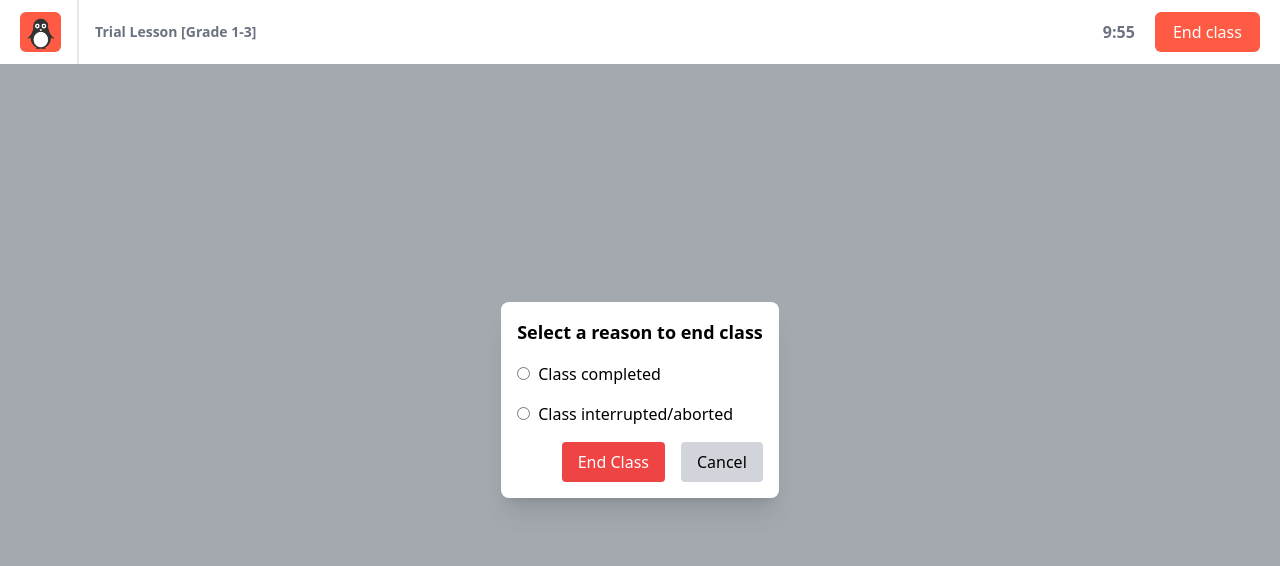
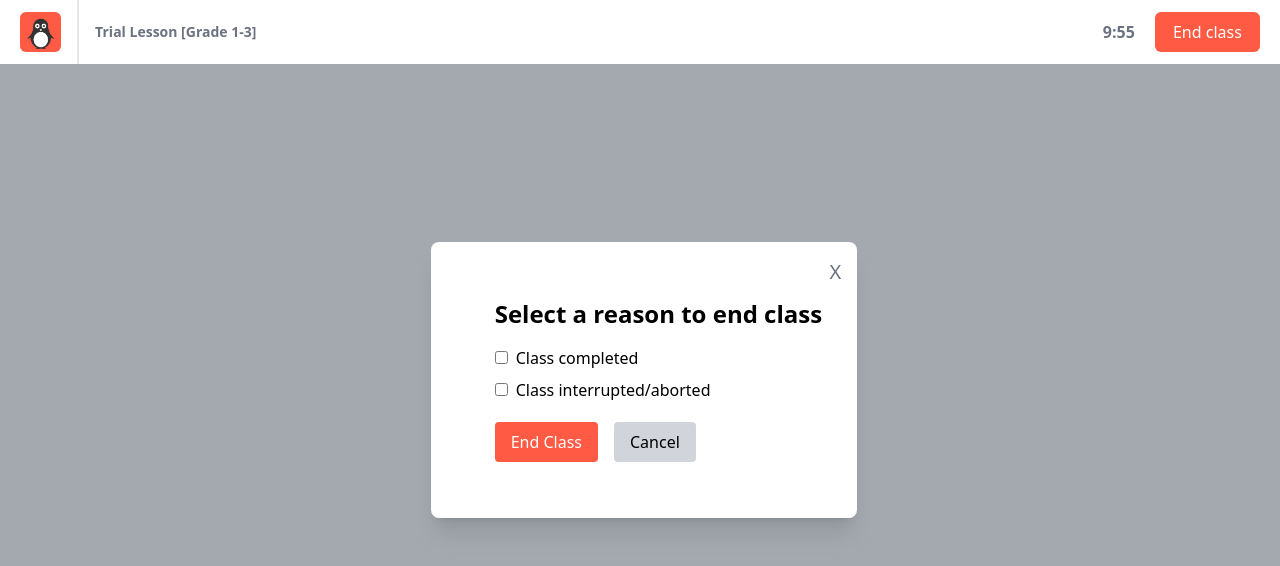
Before and after one commit to vvvardhan3/codingal-frontend, a React (Create React App) app: page / in a window 1280 px wide. Both pictures are taken after a click on the button "End class". Shown: the top 566 px of the page. Built offline with nearby package versions, Linux system fonts and the light colour scheme.

Commit message:
Next Steps

```diff
--- a/src/components/EndClassModal.js
+++ b/src/components/EndClassModal.js
@@ -1,11 +1,11 @@
-import React, { useState } from 'react';
+import React, { useState } from "react";
 
 const EndClassModal = ({ isOpen, onClose, onEndClass }) => {
-  const [reason, setReason] = useState('');
+  const [reason, setReason] = useState("");
+  const [otherReason, setOtherReason] = useState("");
 
   const handleSubmit = (e) => {
     e.preventDefault();
-    console.log("End class reason:", reason);
     onEndClass();
     onClose();
   };
@@ -13,35 +13,94 @@ const EndClassModal = ({ isOpen, onClose, onEndClass }) => {
   if (!isOpen) return null;
 
   return (
-    <div className="fixed inset-0 bg-gray-600 bg-opacity-50 flex justify-center items-center">
-      <div className="bg-white p-4 rounded-lg shadow-xl">
-        <h2 className="text-lg font-bold mb-4">Select a reason to end class</h2>
+    <div className="fixed inset-0 bg-gray-600 bg-opacity-50 flex  justify-center  items-center ">
+      <div className="bg-white pl-16 pr-4 py-4 ml-2 rounded-lg shadow-xl mb-10 w-1/3">
+        <div
+          onClick={onClose}
+          className="text-gray-500 text-xl text-right cursor-pointer mb-3 hover:text-gray-700 "
+        >
+          X
+        </div>
+        <h2 className="text-2xl font-bold mb-4 ">
+          Select a reason to end class
+        </h2>
         <form onSubmit={handleSubmit}>
-          <label className="block mb-4">
+          <label className="block mb-2 cursor-pointer">
             <input
-              type="radio"
+              type="checkbox"
               name="reason"
               value="Class completed"
-              checked={reason === 'Class completed'}
+
               onChange={(e) => setReason(e.target.value)}
-              className="mr-2"
+              className="mr-2 accent-custom-orange checkbox rounded-circle "
             />
             Class completed
           </label>
-          <label className="block mb-4">
+          <label className="block mb-2 cursor-pointer">
             <input
-              type="radio"
+              type="checkbox"
               name="reason"
               value="Class interrupted/aborted"
-              checked={reason === 'Class interrupted/aborted'}
+              checked={reason === "Class interrupted/aborted"}
               onChange={(e) => setReason(e.target.value)}
-              className="mr-2"
+              className="mr-2 accent-custom-orange"
             />
             Class interrupted/aborted
           </label>
-          <div className="flex justify-end space-x-4">
-            <button type="submit" className="px-4 py-2 bg-red-500 text-white rounded hover:bg-red-700">End Class</button>
-            <button type="button" onClick={onClose} className="px-4 py-2 bg-gray-300 text-black rounded hover:bg-gray-400">Cancel</button>
+          {reason === "Class interrupted/aborted" && (
+            <div className="ml-6 mb-4">
+              <label className="block">
+                <input type="checkbox" className="mr-2 mb-4 accent-custom-orange" />
+                Student didn't show up for the class.
+              </label>
+              <label className="block">
+                <input type="checkbox" className="mr-2 mb-4 accent-custom-orange" />
+                Student didn’t show any interest.
+              </label>
+              <label className="block">
+                <input type="checkbox" className="mr-2 mb-4 accent-custom-orange" />
+                Student got disconnected.
+              </label>
+              <label className="block">
+                <input type="checkbox" className="mr-2 mb-4 accent-custom-orange" />I
+                got disconnected.
+              </label>
+              <label className="block">
+                <input
+                  type="checkbox"
+                  name="reason"
+                  value="Other reason"
+                  checked={reason === "Other reason"}
+                  onChange={(e) => setReason(e.target.value)}
+                  className="mr-2 mb-4 accent-custom-orange"
+                />
+                Other reason
+              </label>
+              {reason === "Other reason" && (
+                <textarea
+                  value={otherReason}
+                  onChange={(e) => setOtherReason(e.target.value)}
+                  placeholder="Enter your reason"
+                  className="mt-2 mb-4 p-2 border border-gray-300 rounded w-full"
+                  aria-label="Other reason"
+                />
+              )}
+            </div>
+          )}
+          <div className="flex justify-start space-x-4 mb-10 mt-5 ">
+            <button
+              type="submit"
+              className="px-4 py-2 bg-custom-orange text-white rounded hover:bg-orange-500"
+            >
+              End Class
+            </button>
+            <button
+              type="button"
+              onClick={onClose}
+              className="px-4 py-2 bg-gray-300 text-black rounded hover:bg-gray-400"
+            >
+              Cancel
+            </button>
           </div>
         </form>
       </div>
@@ -50,3 +109,10 @@ const EndClassModal = ({ isOpen, onClose, onEndClass }) => {
 };
 
 export default EndClassModal;
+
+// Next steps:
+
+// 1. Make these checkboxed rounded
+// 2. Make Application responsive
+// 3. Work posts page
+// 4. Review the code and make it more readable
--- a/src/components/Navbar.js
+++ b/src/components/Navbar.js
@@ -62,7 +62,7 @@ function Navbar() {
         <div className="text-gray-500 font-bold">{formatTime()}</div>
         <button
           onClick={openModal}
-          className="m-5 px-2 w-[120px] py-2 rounded-md text-white bg-custom-orange cursor-pointer"
+          className="m-5 px-2 w-[120px] py-2 rounded-md text-white bg-custom-orange hover:bg-orange-500 cursor-pointer"
         >
           End class
         </button>
--- a/src/components/TimerModal.js
+++ /dev/null
@@ -1,9 +0,0 @@
-import React from 'react'
-
-function TimerModal() {
-  return (
-    <div>TimerModal</div>
-  )
-}
-
-export default TimerModal
```
Also changed, not shown: src/mobile_logo.svg (added).
